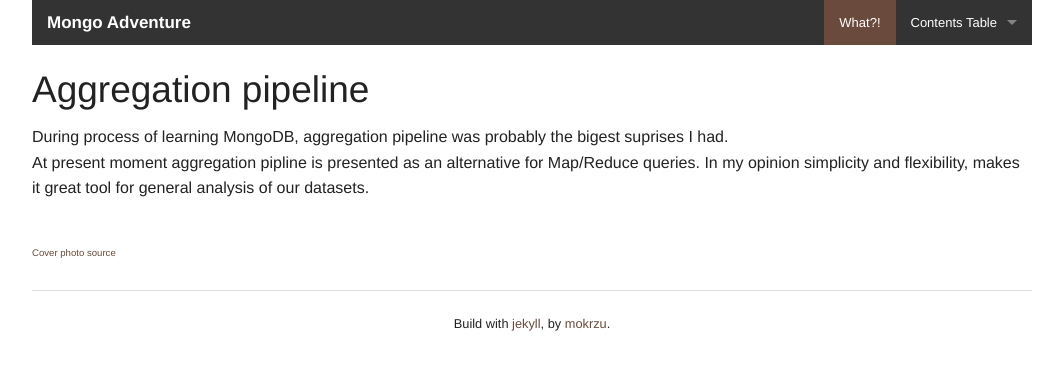
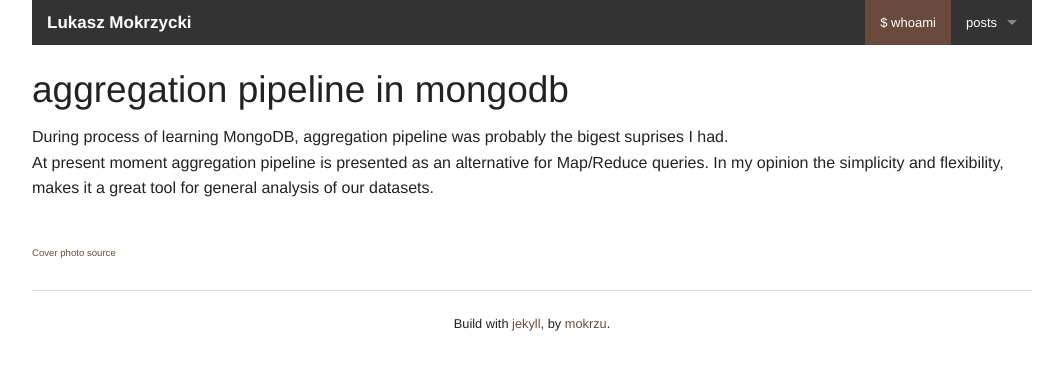
Before and after one commit to mokrzu/mokrzu.github.io, a Jekyll site: the page built from _posts/2014-04-29-aggregation-pipeline.markdown, in a window 1280 px wide. Shown: the top 370 px of the page, without its empty margins (108-1171 px from the left). Built offline with Jekyll 4.4.1, drawn with Linux system fonts in a browser that asks for light colours; Markdown is read by kramdown in place of the engine named in the settings.

Commit message:
new about_me site

```diff
--- a/_config.yml
+++ b/_config.yml
@@ -1,4 +1,4 @@
-name: Your New Jekyll Site
+name: Mokrzu
 markdown: redcarpet
 pygments: true
 permalink: none
--- a/_layouts/default.html
+++ b/_layouts/default.html
@@ -25,7 +25,7 @@
           <nav class="top-bar" id="menubar" data-topbar>
             <ul class="title-area">
               <li class="name">
-                <h1><a href="/"><strong>Mongo Adventure</strong></a></h1>
+                <h1><a href="/"><strong>Lukasz Mokrzycki</strong></a></h1>
               </li>
               <li class="toggle-topbar menu-icon"><a href="#"><span>Menu</span></a></li>
             </ul>
@@ -33,13 +33,13 @@
             <section class="top-bar-section">
               <ul class="right">
                 <!-- Right Nav Section -->
-                <li class="active"><a href="/about.html">What?!</a></li>
+                <li class="active"><a href="/author.html">$ whoami</a></li>
                 <li class="has-dropdown">
-                  <a href="#">Contents Table</a>
+                  <a href="#">posts</a>
                   <ul class="dropdown">
-                    <li><a href="/mongodb/crud-hacks.html">1. CRUD hacks</a></li>
-                    <li><a href="/mongodb/aggregation-pipeline.html">2. Aggregation pipeline</a></li>
-                    <li><a href="/mongodb/map-reduce.html">3. Map / Reduce</a></li>
+                    <li><a href="/mongodb/crud-hacks.html">mongodb CRUD hacks</a></li>
+                    <li><a href="/mongodb/aggregation-pipeline.html">aggregation pipeline in mongodb</a></li>
+                    <li><a href="/mongodb/map-reduce.html">Map/Reduce</a></li>
                   </ul>
                 </li>
               </ul>
--- a/_posts/2014-04-28-crud-hacks.markdown
+++ b/_posts/2014-04-28-crud-hacks.markdown
@@ -1,6 +1,6 @@
 ---
 layout: post
-title:  "CRUD hacks"
+title:  "mongodb CRUD hacks"
 date:   2014-04-28 16:06:19
 categories: mongodb
 image: http://www.fillmurray.com/300/200
--- a/_posts/2014-04-29-aggregation-pipeline.markdown
+++ b/_posts/2014-04-29-aggregation-pipeline.markdown
@@ -1,6 +1,6 @@
 ---
 layout: post
-title:  "Aggregation pipeline"
+title:  "aggregation pipeline in mongodb"
 date:   2014-04-29 16:06:19
 categories: mongodb
 image: http://www.placebear.com/300/200
@@ -9,5 +9,6 @@ image_src: http://www.placebear.com/
 
 During process of learning MongoDB, aggregation pipeline was probably the bigest suprises I had.
 <br>
-At present moment aggregation pipline is presented as an alternative for Map/Reduce queries. In my opinion simplicity and flexibility, makes it great tool for general analysis of our datasets.
+At present moment aggregation pipeline is presented as an alternative for Map/Reduce queries.
+In my opinion the simplicity and flexibility, makes it a great tool for general analysis of our datasets.
 <br>
--- a/css/custom.css
+++ b/css/custom.css
@@ -0,0 +1,4 @@
+span.redirect {
+  unicode-bidi:bidi-override;
+  direction: rtl;
+}
```
Also changed, not shown: about.html (deleted, +0 -30 lines), author.html (added, +33 -0 lines), favicon.ico.
